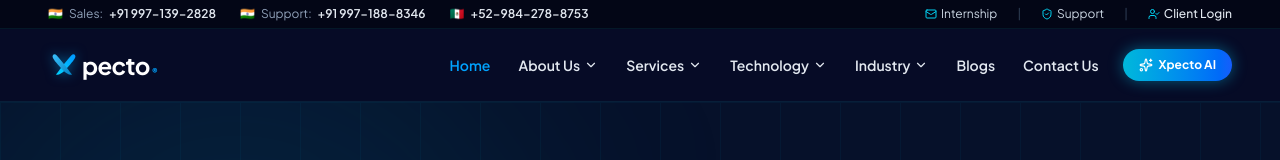
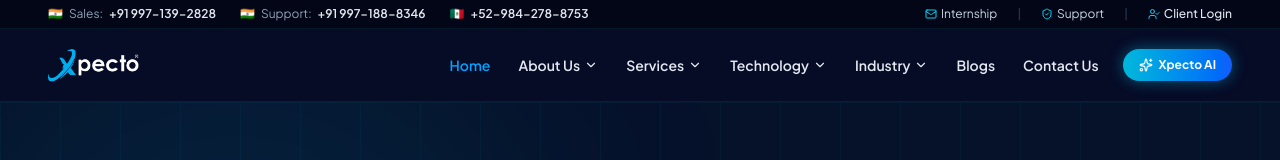
Before and after one commit to codesumitsaxena/Xpecto, a React (Vite) app: page / in a window 1280 px wide. Shown: the top 160 px of the page. Built offline with nearby package versions, Linux system fonts and the light colour scheme.

Commit message:
Use official Xpecto white logo and official favicon icon

```diff
--- a/src/components/layout/XpectoLogo.jsx
+++ b/src/components/layout/XpectoLogo.jsx
@@ -1,42 +1,14 @@
 import React from 'react';
 import { Link } from 'react-router-dom';
 
-export default function XpectoLogo({ className = "h-8", showTagline = false }) {
+export default function XpectoLogo({ className = "h-8 sm:h-9" }) {
   return (
-    <Link to="/" className="inline-flex items-center gap-1.5 group select-none">
-      <div className="relative flex items-center">
-        {/* Exact Xpecto stylized curved icon */}
-        <div className="relative w-7 h-7 sm:w-8 sm:h-8 flex items-center justify-center mr-0.5">
-          <svg viewBox="0 0 40 40" fill="none" xmlns="http://www.w3.org/2000/svg" className="w-7 h-7 sm:w-8 sm:h-8 filter drop-shadow-[0_0_6px_rgba(0,180,255,0.5)]">
-            <path
-              d="M10 32C13 28 20 18 29 8C31 6 33 6 34 8C35 10 33 13 28 19L21 27C17 31 13 33 10 32Z"
-              fill="url(#xp-cyan)"
-            />
-            <path
-              d="M30 32C27 28 20 18 11 8C9 6 7 6 6 8C5 10 7 13 12 19L19 27C23 31 27 33 30 32Z"
-              fill="url(#xp-blue)"
-            />
-            <defs>
-              <linearGradient id="xp-cyan" x1="10" y1="32" x2="34" y2="8" gradientUnits="userSpaceOnUse">
-                <stop stopColor="#00d4ff" />
-                <stop offset="1" stopColor="#0099ff" />
-              </linearGradient>
-              <linearGradient id="xp-blue" x1="6" y1="8" x2="30" y2="32" gradientUnits="userSpaceOnUse">
-                <stop stopColor="#38bdf8" />
-                <stop offset="1" stopColor="#0284c7" />
-              </linearGradient>
-            </defs>
-          </svg>
-        </div>
-
-        {/* Wordmark: exact 'pecto' text */}
-        <div className="flex items-baseline tracking-tight">
-          <span className="text-xl sm:text-2xl font-bold tracking-tight text-slate-900 dark:text-white group-hover:text-cyan-500 transition-colors">
-            pecto
-          </span>
-          <span className="text-[9px] text-[#00a3ff] font-bold ml-0.5 align-super">®</span>
-        </div>
-      </div>
+    <Link to="/" className="inline-flex items-center group select-none">
+      <img
+        src="/images/xpecto-logo-white.png"
+        alt="Xpecto®"
+        className={`${className} w-auto object-contain transition-opacity group-hover:opacity-90`}
+      />
     </Link>
   );
 }
```
Also changed, not shown: index.html (+2 -1 lines), public/images/xpecto-logo-white.png (added).
